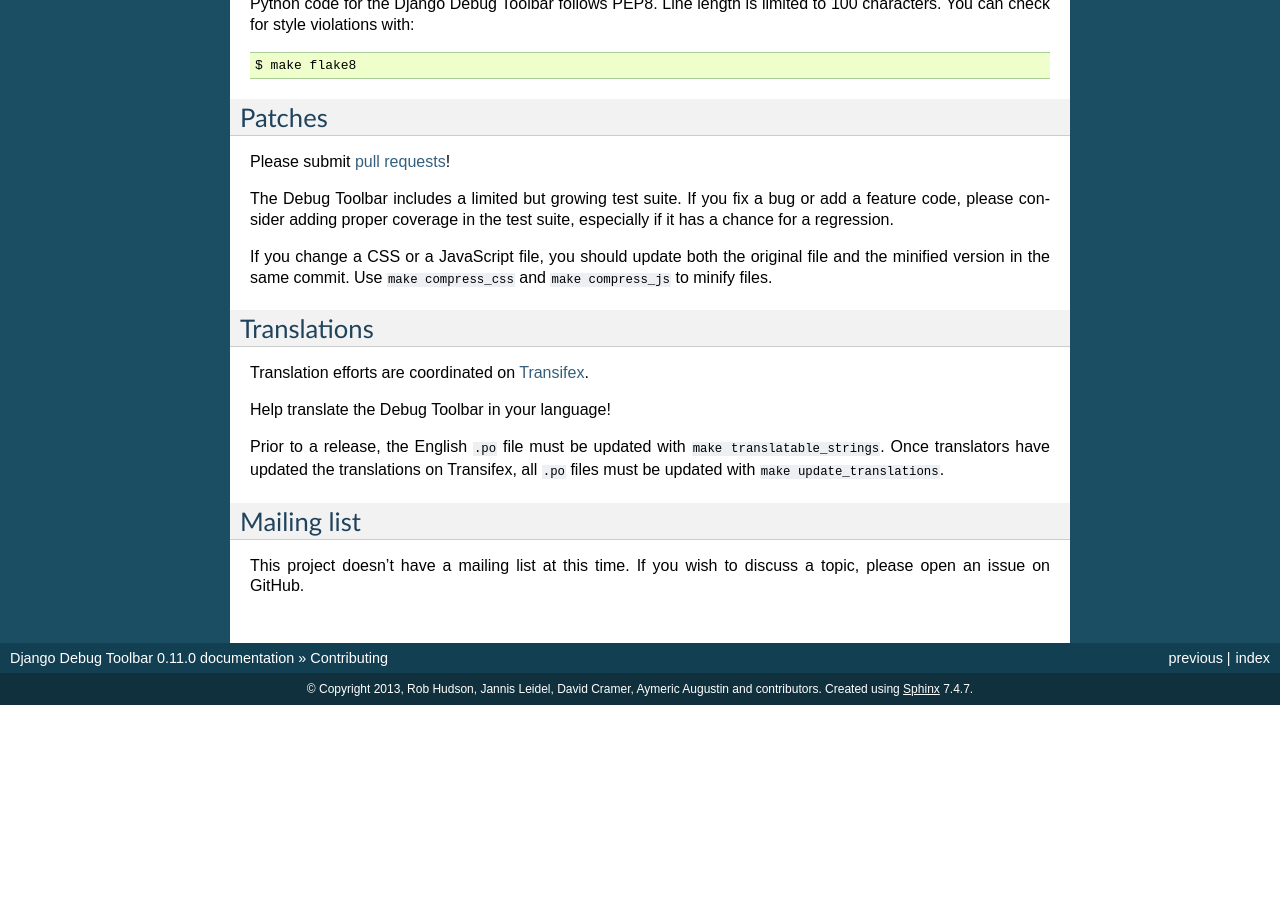
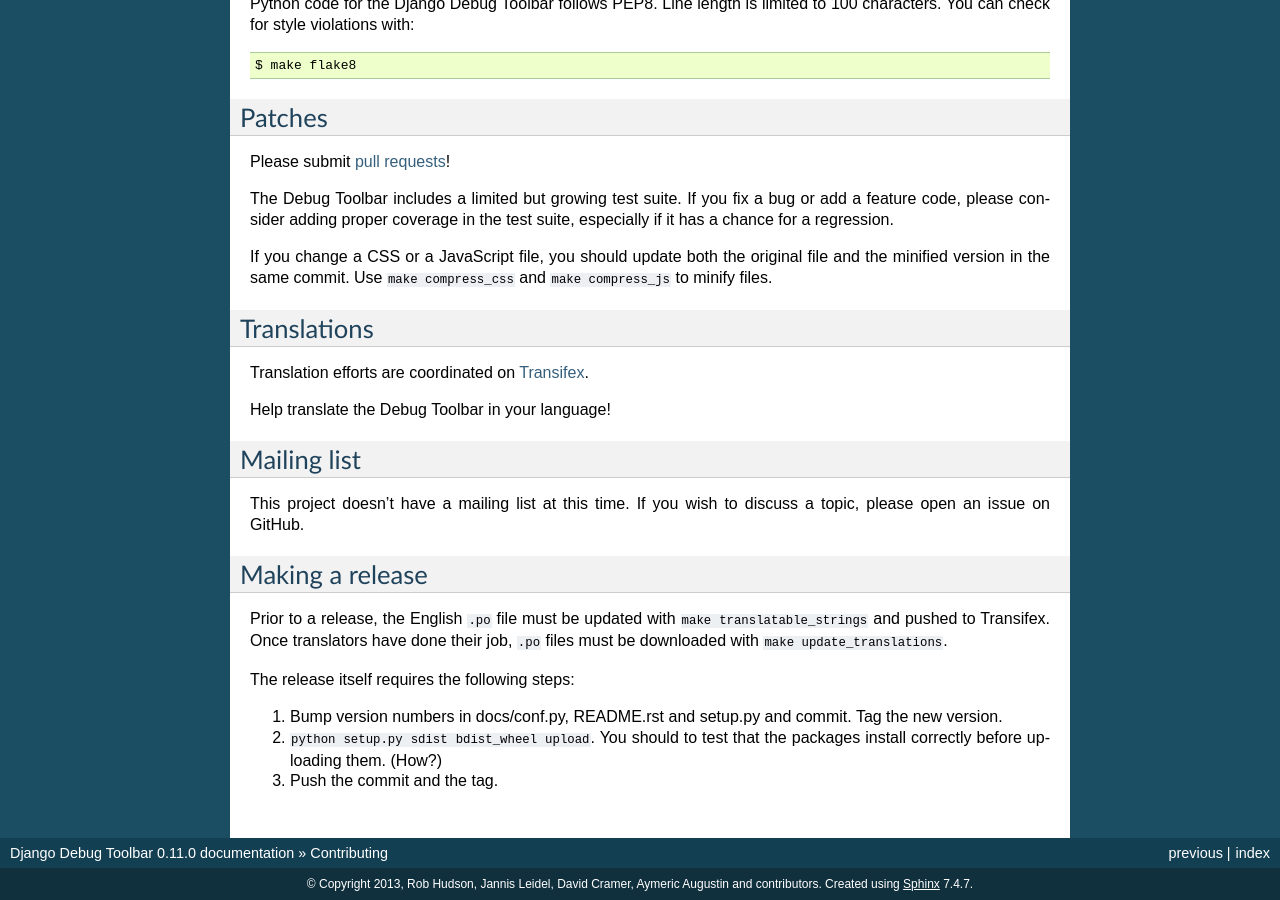
Before and after one commit to jazzband/django-debug-toolbar, a Sphinx documentation site: the page built from docs/contributing.rst, in a window 1280 px wide and 900 px high, scrolled down 1168 px. Built offline with Sphinx 7.4.7, drawn with Linux system fonts in a browser that asks for light colours; before the commit the page ends 1873 px from its top, so only the background shows below that.

Commit message:
Outline the release process.
I'll update this checklist next time I mess up a release.

Fix #458.

```diff
--- a/docs/contributing.rst
+++ b/docs/contributing.rst
@@ -90,12 +90,25 @@
 
 Help translate the Debug Toolbar in your language!
 
-Prior to a release, the English ``.po`` file must be updated with ``make
-translatable_strings``. Once translators have updated the translations on
-Transifex, all ``.po`` files must be updated with ``make update_translations``.
-
 Mailing list
 ------------
 
 This project doesn't have a mailing list at this time. If you wish to discuss
 a topic, please open an issue on GitHub.
+
+Making a release
+----------------
+
+Prior to a release, the English ``.po`` file must be updated with ``make
+translatable_strings`` and pushed to Transifex. Once translators have done
+their job, ``.po`` files must be downloaded with ``make update_translations``.
+
+The release itself requires the following steps:
+
+#. Bump version numbers in docs/conf.py, README.rst and setup.py and commit.
+   Tag the new version.
+
+#. ``python setup.py sdist bdist_wheel upload``. You should to test that the
+   packages install correctly before uploading them. (How?)
+
+#. Push the commit and the tag.
```
